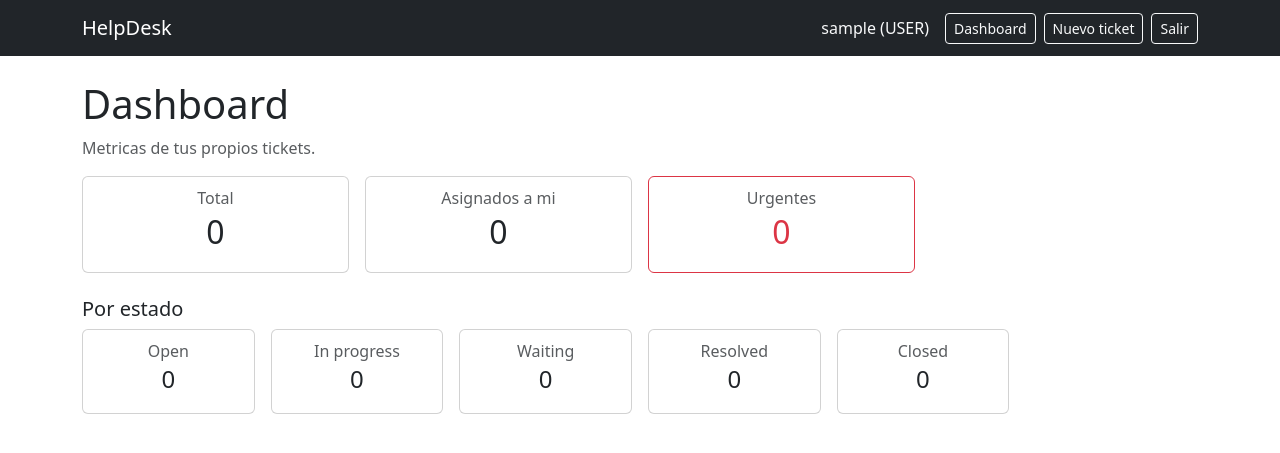
After one commit to oliverleot/helpdesk, a Flask app: page /dashboard in a window 1280 px wide. The commit adds this page. Shown: the top 453 px of the page. Run offline with Flask 3, Linux system fonts and the light colour scheme; the visitor is signed in with stand-in values (Sample User, id 1); data that the repository does not hold is empty.

Commit message:
Add dashboard metrics

```diff
--- a/app/__init__.py
+++ b/app/__init__.py
@@ -24,8 +24,10 @@ def create_app():
 
     from app.routes.auth import auth_bp
     from app.routes.tickets import tickets_bp
+    from app.routes.dashboard import dashboard_bp
     app.register_blueprint(auth_bp)
     app.register_blueprint(tickets_bp)
+    app.register_blueprint(dashboard_bp)
 
     @app.route("/health")
     def health():
--- /dev/null
+++ b/app/routes/dashboard.py
@@ -0,0 +1,13 @@
+from flask import Blueprint, render_template
+from flask_login import login_required, current_user
+
+from app.services import dashboard_service
+
+dashboard_bp = Blueprint("dashboard", __name__, url_prefix="/dashboard")
+
+
+@dashboard_bp.route("", methods=["GET"])
+@login_required
+def index():
+    metrics = dashboard_service.get_dashboard_metrics(current_user)
+    return render_template("dashboard/index.html", metrics=metrics)
--- /dev/null
+++ b/app/services/dashboard_service.py
@@ -0,0 +1,33 @@
+from sqlalchemy import func
+
+from app.models.ticket import Ticket, TicketStatus, TicketPriority
+from app.models.user import Role
+
+
+def get_dashboard_metrics(user):
+    is_global = user.role in (Role.AGENT, Role.ADMIN)
+
+    base_query = Ticket.query
+    if not is_global:
+        base_query = base_query.filter_by(created_by=user.id)
+
+    status_counts = dict(
+        base_query.with_entities(Ticket.status, func.count(Ticket.id))
+        .group_by(Ticket.status)
+        .all()
+    )
+
+    urgent_count = base_query.filter(Ticket.priority == TicketPriority.URGENT).count()
+    assigned_to_me = Ticket.query.filter_by(assigned_to=user.id).count()
+
+    return {
+        "is_global": is_global,
+        "total": sum(status_counts.values()),
+        "open": status_counts.get(TicketStatus.OPEN, 0),
+        "in_progress": status_counts.get(TicketStatus.IN_PROGRESS, 0),
+        "waiting": status_counts.get(TicketStatus.WAITING, 0),
+        "resolved": status_counts.get(TicketStatus.RESOLVED, 0),
+        "closed": status_counts.get(TicketStatus.CLOSED, 0),
+        "urgent": urgent_count,
+        "assigned_to_me": assigned_to_me,
+    }
--- a/app/templates/base.html
+++ b/app/templates/base.html
@@ -14,6 +14,7 @@
         <div class="ms-auto d-flex align-items-center">
             {% if current_user.is_authenticated %}
                 <span class="text-light me-3">{{ current_user.username }} ({{ current_user.role }})</span>
+                <a class="btn btn-outline-light btn-sm me-2" href="{{ url_for('dashboard.index') }}">Dashboard</a>
                 <a class="btn btn-outline-light btn-sm me-2" href="{{ url_for('tickets.new_ticket_form') }}">Nuevo ticket</a>
                 <form method="post" action="{{ url_for('auth.logout') }}" class="d-inline">
                     <button class="btn btn-outline-light btn-sm" type="submit">Salir</button>
--- /dev/null
+++ b/app/templates/dashboard/index.html
@@ -0,0 +1,82 @@
+{% extends "base.html" %}
+{% block content %}
+<h1>Dashboard</h1>
+<p class="text-muted">
+    {% if metrics.is_global %}
+        Metricas globales de todos los tickets.
+    {% else %}
+        Metricas de tus propios tickets.
+    {% endif %}
+</p>
+
+<div class="row g-3 mb-4">
+    <div class="col-6 col-md-3">
+        <div class="card text-center">
+            <div class="card-body">
+                <h6 class="card-subtitle text-muted">Total</h6>
+                <p class="card-text fs-2">{{ metrics.total }}</p>
+            </div>
+        </div>
+    </div>
+    <div class="col-6 col-md-3">
+        <div class="card text-center">
+            <div class="card-body">
+                <h6 class="card-subtitle text-muted">Asignados a mi</h6>
+                <p class="card-text fs-2">{{ metrics.assigned_to_me }}</p>
+            </div>
+        </div>
+    </div>
+    <div class="col-6 col-md-3">
+        <div class="card text-center border-danger">
+            <div class="card-body">
+                <h6 class="card-subtitle text-muted">Urgentes</h6>
+                <p class="card-text fs-2 text-danger">{{ metrics.urgent }}</p>
+            </div>
+        </div>
+    </div>
+</div>
+
+<h5>Por estado</h5>
+<div class="row g-3">
+    <div class="col-6 col-md-2">
+        <div class="card text-center">
+            <div class="card-body">
+                <h6 class="card-subtitle text-muted">Open</h6>
+                <p class="card-text fs-4">{{ metrics.open }}</p>
+            </div>
+        </div>
+    </div>
+    <div class="col-6 col-md-2">
+        <div class="card text-center">
+            <div class="card-body">
+                <h6 class="card-subtitle text-muted">In progress</h6>
+                <p class="card-text fs-4">{{ metrics.in_progress }}</p>
+            </div>
+        </div>
+    </div>
+    <div class="col-6 col-md-2">
+        <div class="card text-center">
+            <div class="card-body">
+                <h6 class="card-subtitle text-muted">Waiting</h6>
+                <p class="card-text fs-4">{{ metrics.waiting }}</p>
+            </div>
+        </div>
+    </div>
+    <div class="col-6 col-md-2">
+        <div class="card text-center">
+            <div class="card-body">
+                <h6 class="card-subtitle text-muted">Resolved</h6>
+                <p class="card-text fs-4">{{ metrics.resolved }}</p>
+            </div>
+        </div>
+    </div>
+    <div class="col-6 col-md-2">
+        <div class="card text-center">
+            <div class="card-body">
+                <h6 class="card-subtitle text-muted">Closed</h6>
+                <p class="card-text fs-4">{{ metrics.closed }}</p>
+            </div>
+        </div>
+    </div>
+</div>
+{% endblock %}
```
